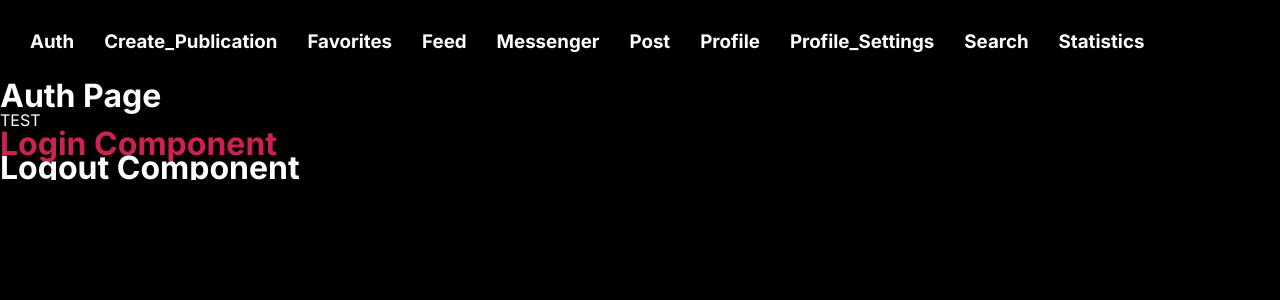
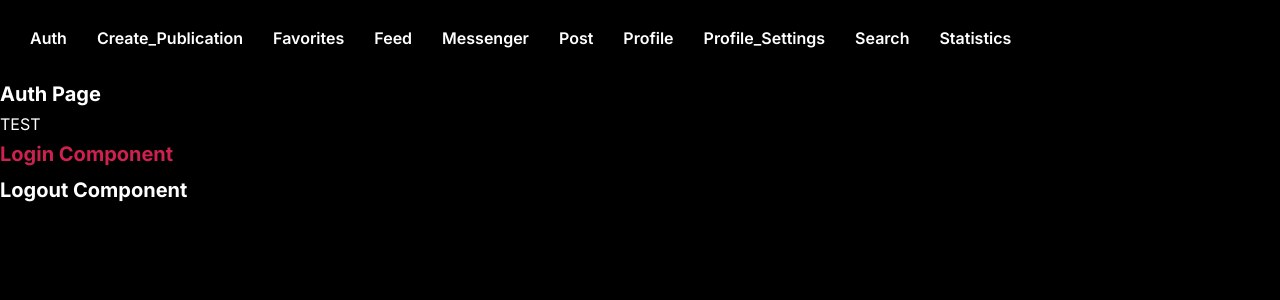
Before and after one commit to braznecstepan/inctagram, a Next.js app: page /auth in a window 1280 px wide. Shown: the top 300 px of the page. Built offline with nearby package versions, Linux system fonts and the light colour scheme.

Commit message:
SCRUM-8 fix:add base classes, and fix _boilerplate.scss

```diff
--- a/src/pages/auth/Auth.tsx
+++ b/src/pages/auth/Auth.tsx
@@ -4,7 +4,7 @@ export function Auth() {
   return (
     <>
       <h1>Auth Page</h1>
-        TEST
+      TEST
       <Login />
       <Logout />
     </>
--- a/src/shared/ui/styles/_boilerplate.scss
+++ b/src/shared/ui/styles/_boilerplate.scss
@@ -1,3 +1,5 @@
+@use "typography" as t;
+
 @import 'https://fonts.googleapis.com/css2?family=Inter:ital,opsz,wght@0,14..32,100..900;1,14..32,100..900&display=swap';
 
 html,
@@ -5,6 +7,15 @@ body {
   overflow-x: hidden;
   max-width: 100vw;
 }
+
+*,
+*::before,
+*::after {
+  box-sizing: border-box;
+  margin: 0;
+  padding: 0;
+}
+
 
 input,
 button,
@@ -21,19 +32,26 @@ option {
 
 
 body {
-  font-family: var(--font-famil-primary), sans-serif;
+  font-family: var(--font-family-primary), sans-serif;
   line-height: var(--line-height-m);
   color: var(--color-light-100);
   background: var(--color-dark-900);
 }
 
-* {
-  box-sizing: border-box;
-  margin: 0;
-  padding: 0;
-}
 
 a {
   color: inherit;
   text-decoration: none;
 }
+
+h1 {
+  @include t.typography(var(--font-size-xl), var(--font-weight-700), var(--line-height-l));
+}
+
+h2 {
+  @include t.typography(var(--font-size-l), var(--font-weight-700), var(--line-height-m));
+}
+
+h3 {
+  @include t.typography(var(--font-size-m), var(--font-weight-600), var(--line-height-s))
+}
--- a/src/shared/ui/styles/_colors.scss
+++ b/src/shared/ui/styles/_colors.scss
@@ -35,3 +35,7 @@
   --color-light-700: #D5DAE0;
   --color-light-900: #8D9094;
 }
+
+
+$text-color: var(--color-light-100);
+$link-color: var(--color-accent-500);
--- a/src/shared/ui/styles/_typography.scss
+++ b/src/shared/ui/styles/_typography.scss
@@ -1,20 +1,82 @@
+@use "colors" as colors;
+
+
 :root {
 
-  --font-famil-primary: "Inter";
+  --font-family-primary: "Inter";
 
   --line-height-s: 16px;
   --line-height-m: 24px;
   --line-height-l: 36px;
 
-  --font-size-xs: 0.75rem;
-  --font-size-s: 0.875rem;
-  --font-size-m: 1rem;
-  --font-size-l: 1.125rem;
-  --font-size-xl: 1.25rem;
-  --font-size-xxl: 1.625rem;
+  --font-size-xs: 12px;
+  --font-size-s: 14px;
+  --font-size-m: 16px;
+  --font-size-l: 18px;
+  --font-size-xl: 20px;
+  --font-size-xxl: 26px;
 
   --font-weight-400: 400;
   --font-weight-500: 500;
   --font-weight-600: 600;
   --font-weight-700: 700;
 }
+
+@mixin typography($fontSize, $fontWeight, $lineHeight,$color:colors.$text-color) {
+  font-size: $fontSize;
+  font-weight: $fontWeight;
+  line-height: $lineHeight;
+  color: $color;
+}
+
+.uik_large {
+  @include typography(var(--font-size-xxl), var(--font-weight-600), var(--line-height-l));
+}
+
+.uik_h1-typography {
+  @include typography(var(--font-size-xl), var(--font-weight-700), var(--line-height-l));
+}
+
+.uik_h2-typography {
+  @include typography(var(--font-size-l), var(--font-weight-700), var(--line-height-m));
+}
+
+.uik_h3-typography {
+  @include typography(var(--font-size-m), var(--font-weight-600), var(--line-height-s));
+}
+
+.uik_regular-text-16 {
+  @include typography(var(--font-size-m), var(--font-weight-400), var(--line-height-m));
+}
+
+.uik_bold-text-16 {
+  @include typography(var(--font-size-m), var(--font-weight-700), var(--line-height-m));
+}
+
+.uik_regular-text-14 {
+  @include typography(var(--font-size-s), var(--font-weight-400), var(--line-height-m));
+}
+
+.uik_medium-text-14 {
+  @include typography(var(--font-size-s), var(--font-weight-500), var(--line-height-m));
+}
+
+.uik_bold-text-14 {
+  @include typography(var(--font-size-s), var(--font-weight-700), var(--line-height-m));
+}
+
+.uik_small-text {
+  @include typography(var(--font-size-xs), var(--font-weight-400), var(--line-height-s));
+}
+
+.uik_semi-bold-small-text {
+  @include typography(var(--font-size-xs), var(--font-weight-600), var(--line-height-s));
+}
+
+.uik_regular-link {
+  @include typography(var(--font-size-s), var(--font-weight-400), var(--line-height-m), colors.$link-color);
+}
+
+.uik_small-link {
+  @include typography(var(--font-size-xs), var(--font-weight-400), var(--line-height-s), colors.$link-color);
+}
--- a/src/shared/ui/styles/_variables.scss
+++ b/src/shared/ui/styles/_variables.scss
@@ -1,3 +1,4 @@
+
 :root {
   --stub-variable: 0
 }
--- a/src/shared/ui/styles/index.scss
+++ b/src/shared/ui/styles/index.scss
@@ -1,3 +1,4 @@
 @forward "colors";
 @forward "typography";
 @forward "boilerplate";
+@forward "variables";
```
